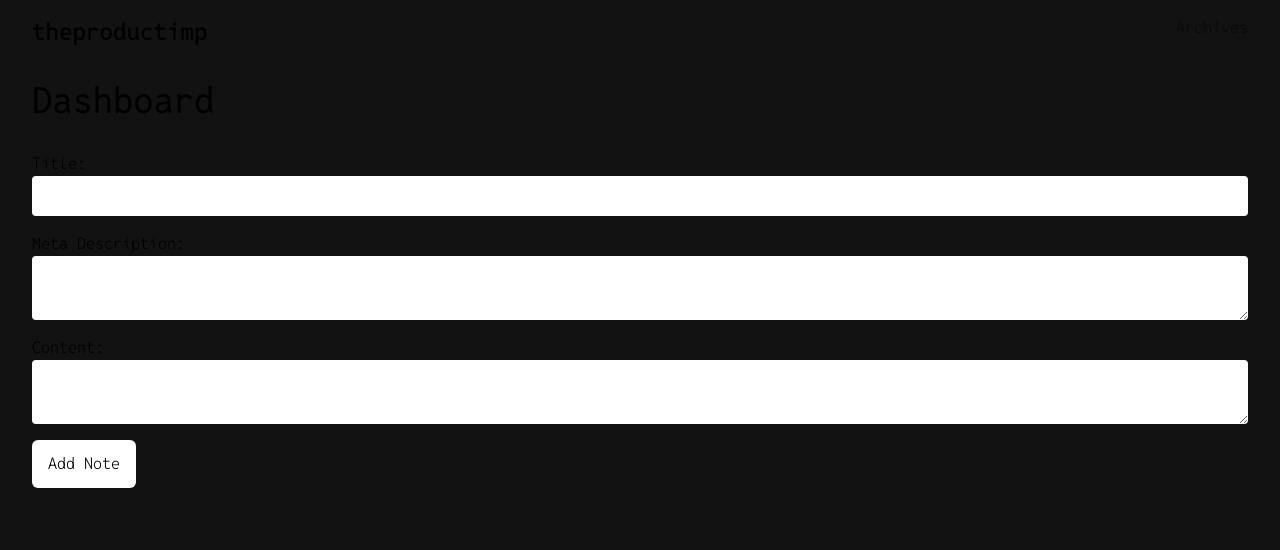
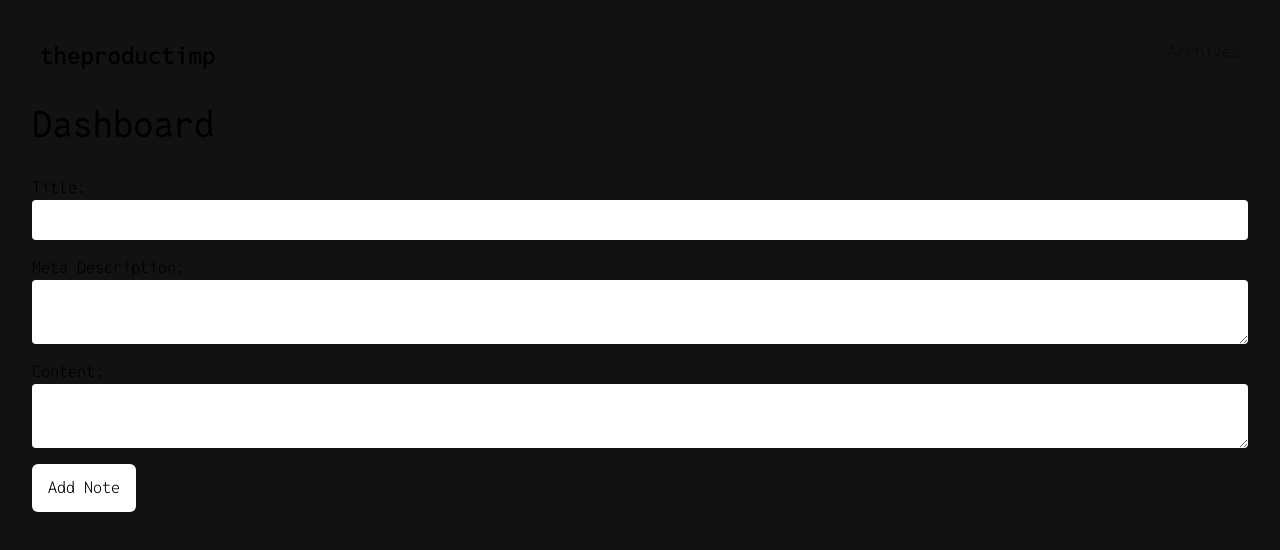
Before and after one commit to ayush4345/akshay, a Next.js app: page /dashboard in a window 1280 px wide. Shown: the top 550 px of the page. Built offline with nearby package versions, Linux system fonts and the light colour scheme.

Commit message:
change in margin

```diff
--- a/src/components/Navbar.jsx
+++ b/src/components/Navbar.jsx
@@ -2,7 +2,7 @@ import Link from "next/link";
 
 export default function Navbar() {
     return (
-        <nav className="flex justify-between w-full mt-4 mb-8 px-3 md:px-8">
+        <nav className="flex justify-between w-full mt-10 mb-8 px-3 md:px-10">
             <Link href="/" className="text-inherit no-underline text-2xl font-medium">
                 theproductimp
             </Link>
```
